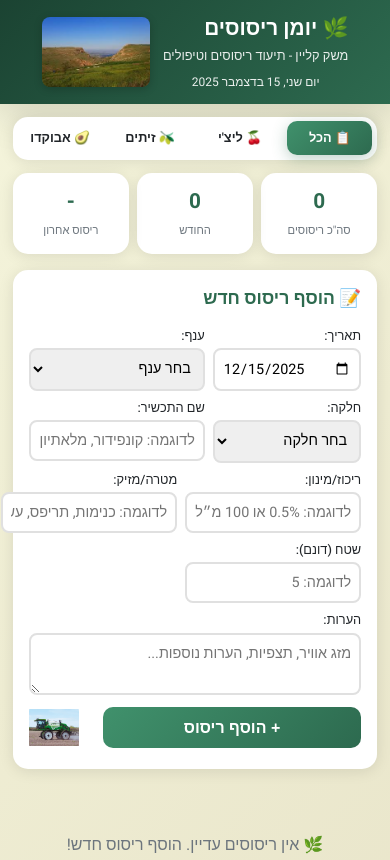
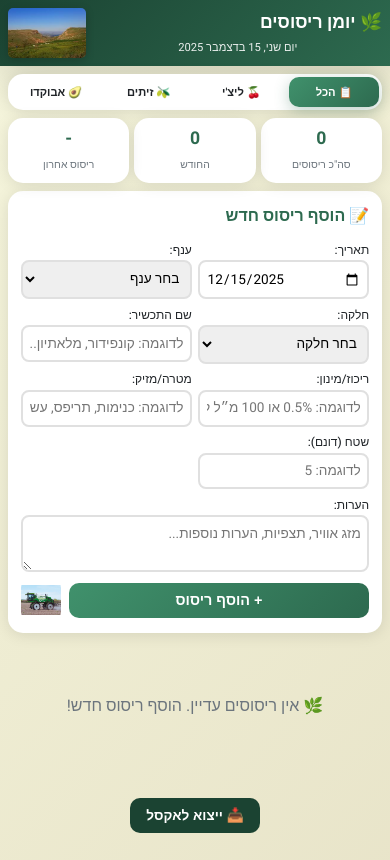
Before and after one commit to kleina2323/Risusim, a plain HTML site: page index.html in a window 390 px wide. Shown: the top 860 px of the page. Drawn offline with Linux system fonts and the light colour scheme; no server answers.

Commit message:
Add files via upload

```diff
--- a/css/style.css
+++ b/css/style.css
@@ -543,99 +543,102 @@ footer {
 /* Responsive */
 @media (max-width: 700px) {
     header {
-        padding: 0.8rem;
+        padding: 0.5rem;
     }
 
     .header-container {
         flex-direction: row;
-        gap: 0.8rem;
+        gap: 0.5rem;
+        align-items: center;
     }
 
     .header-text {
         text-align: right;
+        flex: 1;
     }
 
     .header-logo {
-        height: 70px;
+        height: 50px;
         width: auto;
+        border-radius: 5px;
     }
 
     header h1 {
-        font-size: 1.3rem;
-        margin-bottom: 0.2rem;
+        font-size: 1.1rem;
+        margin-bottom: 0;
     }
 
     header .subtitle {
-        font-size: 0.8rem;
-        margin-bottom: 0.2rem;
+        display: none;
     }
 
     .header-text .datetime {
-        font-size: 0.75rem;
+        font-size: 0.7rem;
+        margin-top: 0.2rem;
     }
 
     .container {
-        padding: 0.8rem;
+        padding: 0.5rem;
     }
 
     .tabs-section {
-        margin-bottom: 0.8rem;
+        margin-bottom: 0.5rem;
     }
 
     .tabs {
-        padding: 0.3rem;
-        gap: 0.3rem;
+        padding: 0.2rem;
+        gap: 0.2rem;
     }
 
     .tab-btn {
-        padding: 0.5rem;
-        font-size: 0.8rem;
+        padding: 0.4rem 0.2rem;
+        font-size: 0.7rem;
     }
 
     .stats-section {
         grid-template-columns: repeat(3, 1fr);
-        gap: 0.5rem;
-        margin-bottom: 1rem;
+        gap: 0.3rem;
+        margin-bottom: 0.5rem;
     }
 
     .stat-card {
-        padding: 0.8rem 0.5rem;
+        padding: 0.5rem 0.3rem;
     }
 
     .stat-number {
-        font-size: 1.3rem;
+        font-size: 1.1rem;
     }
 
     .stat-label {
-        font-size: 0.7rem;
+        font-size: 0.65rem;
     }
 
     .form-section {
-        padding: 1rem;
-        margin-bottom: 1rem;
+        padding: 0.8rem;
+        margin-bottom: 0.8rem;
     }
 
     .form-section h2 {
-        font-size: 1.1rem;
-        margin-bottom: 1rem;
+        font-size: 1rem;
+        margin-bottom: 0.8rem;
     }
 
     .form-row {
         grid-template-columns: 1fr 1fr;
-        gap: 0.5rem;
-        margin-bottom: 0.5rem;
+        gap: 0.4rem;
+        margin-bottom: 0.4rem;
     }
 
     .form-group label {
-        font-size: 0.8rem;
-        margin-bottom: 0.2rem;
+        font-size: 0.75rem;
+        margin-bottom: 0.1rem;
     }
 
     .form-group input,
     .form-group select,
     .form-group textarea {
-        padding: 0.5rem;
-        font-size: 0.9rem;
+        padding: 0.4rem;
+        font-size: 0.85rem;
     }
 
     .form-group.full-width {
@@ -644,30 +647,61 @@ footer {
 
     .btn-row {
         margin-top: 0.5rem;
+        gap: 0.5rem;
     }
 
     .btn-add {
-        padding: 0.7rem;
-        font-size: 1rem;
+        padding: 0.6rem;
+        font-size: 0.9rem;
     }
 
     .btn-image {
-        width: 50px;
-        height: 50px;
+        width: 40px;
+        height: 40px;
     }
 
     .spray-card {
-        padding: 0.8rem;
+        padding: 0.6rem;
+    }
+
+    .spray-product {
+        font-size: 0.95rem;
+    }
+
+    .spray-date {
+        font-size: 0.7rem;
+        padding: 0.2rem 0.4rem;
     }
 
     .spray-details {
         grid-template-columns: 1fr 1fr;
-        font-size: 0.8rem;
+        font-size: 0.75rem;
+        gap: 0.3rem;
+    }
+
+    .spray-notes {
+        font-size: 0.75rem;
+        margin-top: 0.5rem;
+        padding-top: 0.5rem;
     }
 
     .modal-content {
         width: 95%;
         padding: 1rem;
-        max-height: 85vh;
+        max-height: 90vh;
+    }
+
+    .export-section {
+        margin-bottom: 1rem;
+    }
+
+    .btn-export {
+        padding: 0.6rem 1rem;
+        font-size: 0.85rem;
+    }
+
+    footer {
+        padding: 1rem;
+        font-size: 0.8rem;
     }
 }
```
